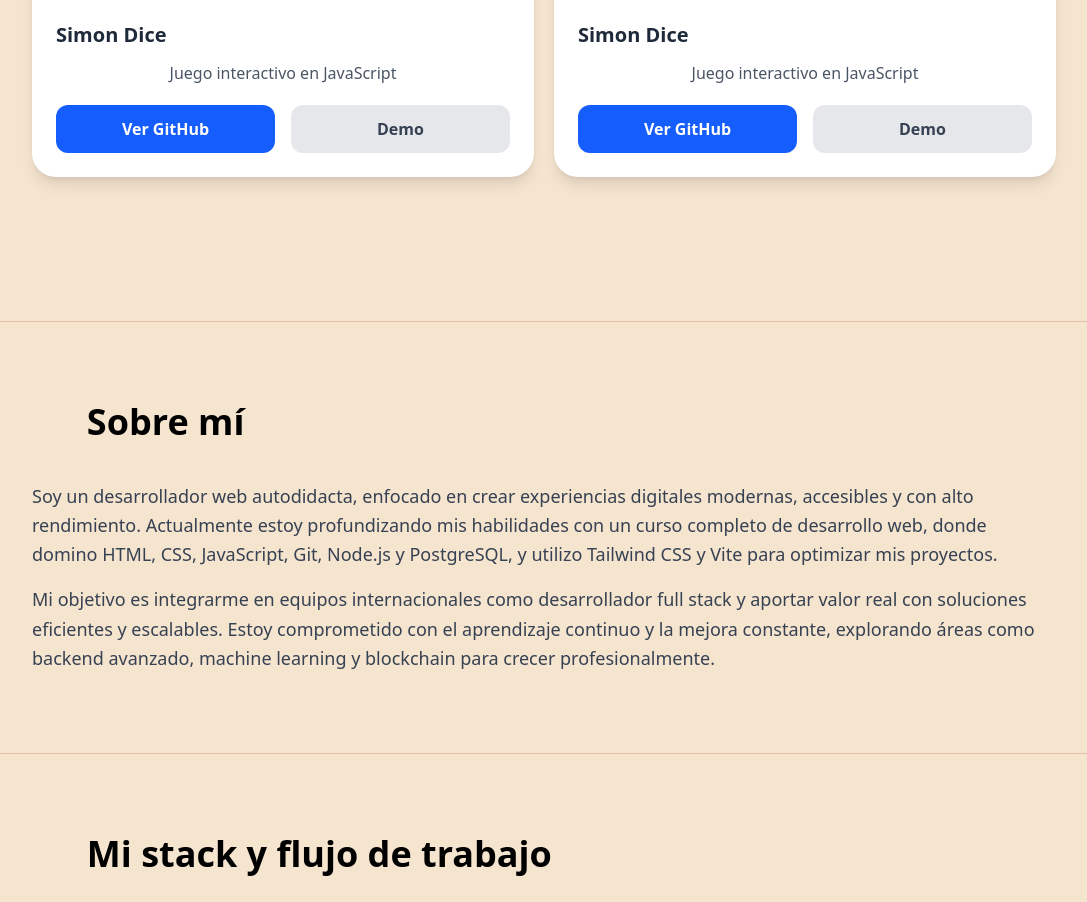
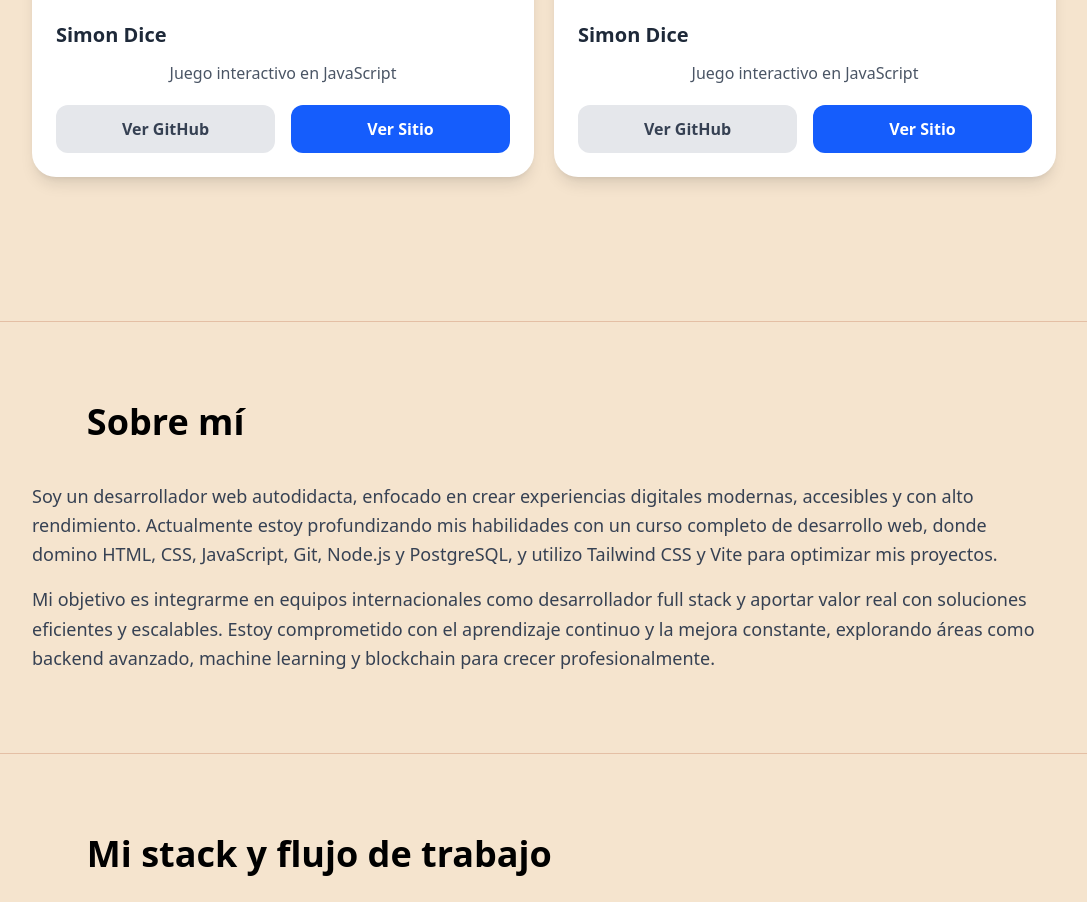
Before and after one commit to daniloaces5/Mi-Portafolio-Danilo, a website with bundled scripts: page index.html in a window 1280 px wide. Shown: the part 1299-2201 px from the top of the page, without its empty margins (96-1183 px from the left). Built offline with nearby package versions, Linux system fonts and the light colour scheme; what @iconify/tailwind4 would draw is missing.

Commit message:
Ajustes del Simon Dice

```diff
--- a/index.html
+++ b/index.html
@@ -83,12 +83,12 @@
                         </div>
                         <p class="text-center text-gray-600 mb-5">Juego interactivo en JavaScript</p>
                         <div class="flex space-x-4">
-                            <a href="#"
+                            <a href="https://github.com/daniloaces5/SimonDice"
+                                class="flex-1 bg-gray-200 text-gray-700 font-semibold py-3 rounded-xl text-center hover:bg-gray-300 transition"
+                                type="button">Ver GitHub</a>
+                            <a href="https://simon-dice-seven.vercel.app/"
                                 class="flex-1 bg-blue-600 text-white font-semibold py-3 rounded-xl text-center hover:bg-blue-700 transition"
-                                type="button">Ver GitHub</a>
-                            <a href="#"
-                                class="flex-1 bg-gray-200 text-gray-700 font-semibold py-3 rounded-xl text-center hover:bg-gray-300 transition"
-                                type="button">Demo</a>
+                                type="button">Ver Sitio</a>
                         </div>
                     </div>
                 </div>
@@ -115,12 +115,12 @@
                         </div>
                         <p class="text-center text-gray-600 mb-5">Juego interactivo en JavaScript</p>
                         <div class="flex space-x-4">
-                            <a href="https://simon-dice-seven.vercel.app/"
+                            <a href="#"
+                                class="flex-1 bg-gray-200 text-gray-700 font-semibold py-3 rounded-xl text-center hover:bg-gray-300 transition"
+                                type="button">Ver GitHub</a>
+                            <a href="#"
                                 class="flex-1 bg-blue-600 text-white font-semibold py-3 rounded-xl text-center hover:bg-blue-700 transition"
-                                type="button">Ver GitHub</a>
-                            <a href="https://github.com/daniloaces5/SimonDice"
-                                class="flex-1 bg-gray-200 text-gray-700 font-semibold py-3 rounded-xl text-center hover:bg-gray-300 transition"
-                                type="button">Demo</a>
+                                type="button">Ver Sitio</a>
                         </div>
                     </div>
                 </div>
@@ -158,8 +158,7 @@
                 <h3 class="text-3xl font-medium">Frontend</h3>
                 <div class="grid grid-cols-3 md:grid-cols-4 lg:grid-cols-3  mt-10 mx-auto gap-1">
                     <div class="relative rounded-3xl overflow-hidden group">
-                        <img src="images/skills/html.png" alt="html"
-                            class="m-auto w-auto h-auto p-5" />
+                        <img src="images/skills/html.png" alt="html" class="m-auto w-auto h-auto p-5" />
                         <div
                             class="absolute inset-0 bg-black/90 opacity-0 group-hover:opacity-80 flex flex-col items-center justify-center transition-opacity duration-400 z-10">
                             <h3 class="text-white text-2xl font-medium w-4/5">
@@ -168,8 +167,7 @@
                         </div>
                     </div>
                     <div class="relative rounded-3xl overflow-hidden group">
-                        <img src="images/skills/css.png" alt="css"
-                            class="m-auto w-auto h-auto p-5" />
+                        <img src="images/skills/css.png" alt="css" class="m-auto w-auto h-auto p-5" />
                         <div
                             class="absolute inset-0 bg-black/90 opacity-0 group-hover:opacity-80 flex flex-col items-center justify-center transition-opacity duration-400 z-10">
                             <h3 class="text-white text-2xl font-medium w-4/5">
@@ -178,8 +176,7 @@
                         </div>
                     </div>
                     <div class="relative rounded-3xl overflow-hidden group">
-                        <img src="images/skills/js.png" alt="js"
-                            class="m-auto w-auto h-auto p-5" />
+                        <img src="images/skills/js.png" alt="js" class="m-auto w-auto h-auto p-5" />
                         <div
                             class="absolute inset-0 bg-black/90 opacity-0 group-hover:opacity-80 flex flex-col items-center justify-center transition-opacity duration-400 z-10">
                             <h3 class="text-white text-2xl font-medium w-4/5">
@@ -188,8 +185,7 @@
                         </div>
                     </div>
                     <div class="relative rounded-3xl overflow-hidden group">
-                        <img src="images/skills/bootstrap.png" alt="bootstrap"
-                            class="m-auto w-auto h-auto p-5" />
+                        <img src="images/skills/bootstrap.png" alt="bootstrap" class="m-auto w-auto h-auto p-5" />
                         <div
                             class="absolute inset-0 bg-black/90 opacity-0 group-hover:opacity-80 flex flex-col items-center justify-center transition-opacity duration-400 z-10">
                             <h3 class="text-white text-2xl font-medium w-4/5">
@@ -198,8 +194,7 @@
                         </div>
                     </div>
                     <div class="relative rounded-3xl overflow-hidden group">
-                        <img src="images/skills/tailwind.png" alt="tailwind"
-                            class="m-auto w-auto h-auto p-5" />
+                        <img src="images/skills/tailwind.png" alt="tailwind" class="m-auto w-auto h-auto p-5" />
                         <div
                             class="absolute inset-0 bg-black/90 opacity-0 group-hover:opacity-80 flex flex-col items-center justify-center transition-opacity duration-400 z-10">
                             <h3 class="text-white text-2xl font-medium w-4/5">
@@ -208,8 +203,7 @@
                         </div>
                     </div>
                     <div class="relative rounded-3xl overflow-hidden group">
-                        <img src="images/skills/react.png" alt="react"
-                            class="m-auto w-auto h-auto p-5" />
+                        <img src="images/skills/react.png" alt="react" class="m-auto w-auto h-auto p-5" />
                         <div
                             class="absolute inset-0 bg-black/90 opacity-0 group-hover:opacity-80 flex flex-col items-center justify-center transition-opacity duration-400 z-10">
                             <h3 class="text-white text-2xl font-medium w-4/5">
@@ -223,8 +217,7 @@
                 <h3 class="text-3xl font-medium">Backend</h3>
                 <div class="grid grid-cols-3 md:grid-cols-4 lg:grid-cols-3  mt-10 mx-auto gap-1">
                     <div class="relative rounded-3xl overflow-hidden group">
-                        <img src="images/skills/node.png" alt="node"
-                            class="m-auto w-auto h-auto p-5" />
+                        <img src="images/skills/node.png" alt="node" class="m-auto w-auto h-auto p-5" />
                         <div
                             class="absolute inset-0 bg-black/90 opacity-0 group-hover:opacity-80 flex flex-col items-center justify-center transition-opacity duration-400 z-10">
                             <h3 class="text-white text-2xl font-medium w-4/5">
@@ -233,8 +226,7 @@
                         </div>
                     </div>
                     <div class="relative rounded-3xl overflow-hidden group">
-                        <img src="images/skills/express.png" alt="express"
-                            class="m-auto w-auto h-auto p-5" />
+                        <img src="images/skills/express.png" alt="express" class="m-auto w-auto h-auto p-5" />
                         <div
                             class="absolute inset-0 bg-black/90 opacity-0 group-hover:opacity-80 flex flex-col items-center justify-center transition-opacity duration-400 z-10">
                             <h3 class="text-white text-2xl font-medium w-4/5">
@@ -243,8 +235,7 @@
                         </div>
                     </div>
                     <div class="relative rounded-3xl overflow-hidden group">
-                        <img src="images/skills/sql.png" alt="sql"
-                            class="m-auto w-auto h-auto p-5" />
+                        <img src="images/skills/sql.png" alt="sql" class="m-auto w-auto h-auto p-5" />
                         <div
                             class="absolute inset-0 bg-black/90 opacity-0 group-hover:opacity-80 flex flex-col items-center justify-center transition-opacity duration-400 z-10">
                             <h3 class="text-white text-2xl font-medium w-4/5">
@@ -253,8 +244,7 @@
                         </div>
                     </div>
                     <div class="relative rounded-3xl overflow-hidden group">
-                        <img src="images/skills/postgrestsql.png" alt="postgrestsql"
-                            class="m-auto w-auto h-auto p-5" />
+                        <img src="images/skills/postgrestsql.png" alt="postgrestsql" class="m-auto w-auto h-auto p-5" />
                         <div
                             class="absolute inset-0 bg-black/90 opacity-0 group-hover:opacity-80 flex flex-col items-center justify-center transition-opacity duration-400 z-10">
                             <h3 class="text-white text-2xl font-medium w-4/5">
@@ -263,8 +253,7 @@
                         </div>
                     </div>
                     <div class="relative rounded-3xl overflow-hidden group">
-                        <img src="images/skills/npm.png" alt="npm"
-                            class="m-auto w-auto h-auto p-5" />
+                        <img src="images/skills/npm.png" alt="npm" class="m-auto w-auto h-auto p-5" />
                         <div
                             class="absolute inset-0 bg-black/90 opacity-0 group-hover:opacity-80 flex flex-col items-center justify-center transition-opacity duration-400 z-10">
                             <h3 class="text-white text-2xl font-medium w-4/5">
@@ -273,8 +262,7 @@
                         </div>
                     </div>
                     <div class="relative rounded-3xl overflow-hidden group">
-                        <img src="images/skills/html.png" alt="Simon Dice Game"
-                            class="m-auto w-auto h-auto p-5" />
+                        <img src="images/skills/html.png" alt="Simon Dice Game" class="m-auto w-auto h-auto p-5" />
                         <div
                             class="absolute inset-0 bg-black/90 opacity-0 group-hover:opacity-80 flex flex-col items-center justify-center transition-opacity duration-400 z-10">
                             <h3 class="text-white text-2xl font-medium w-4/5">
```
